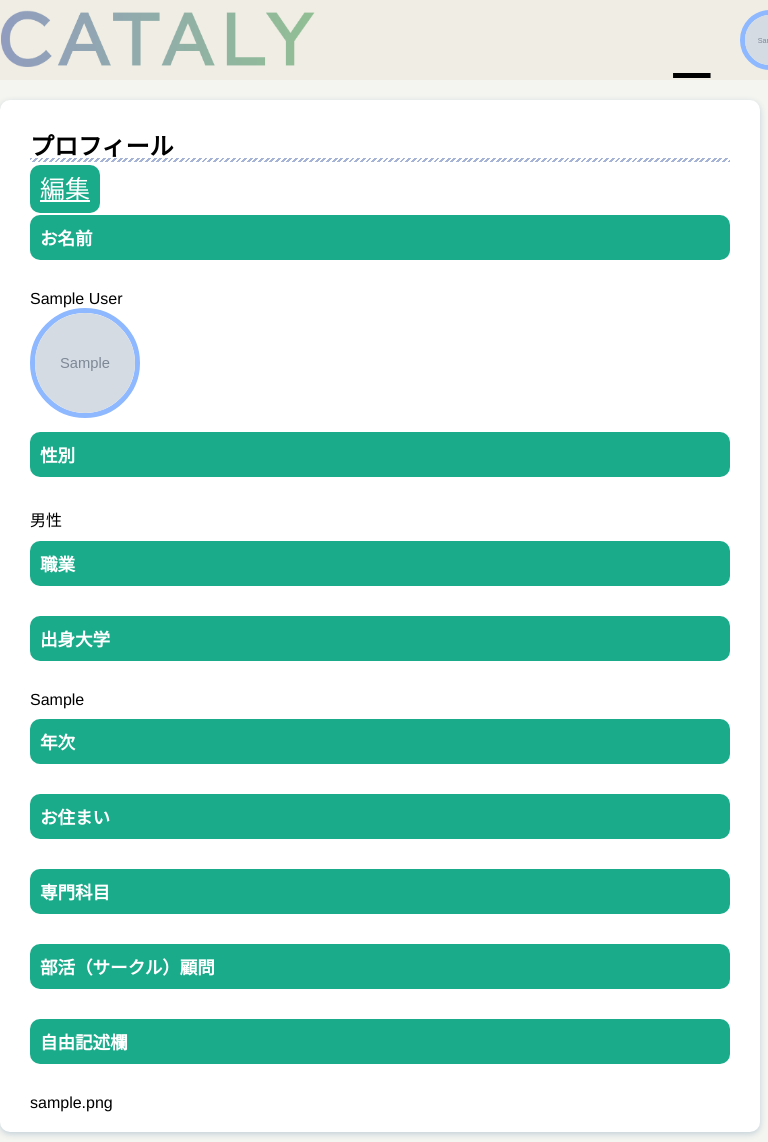
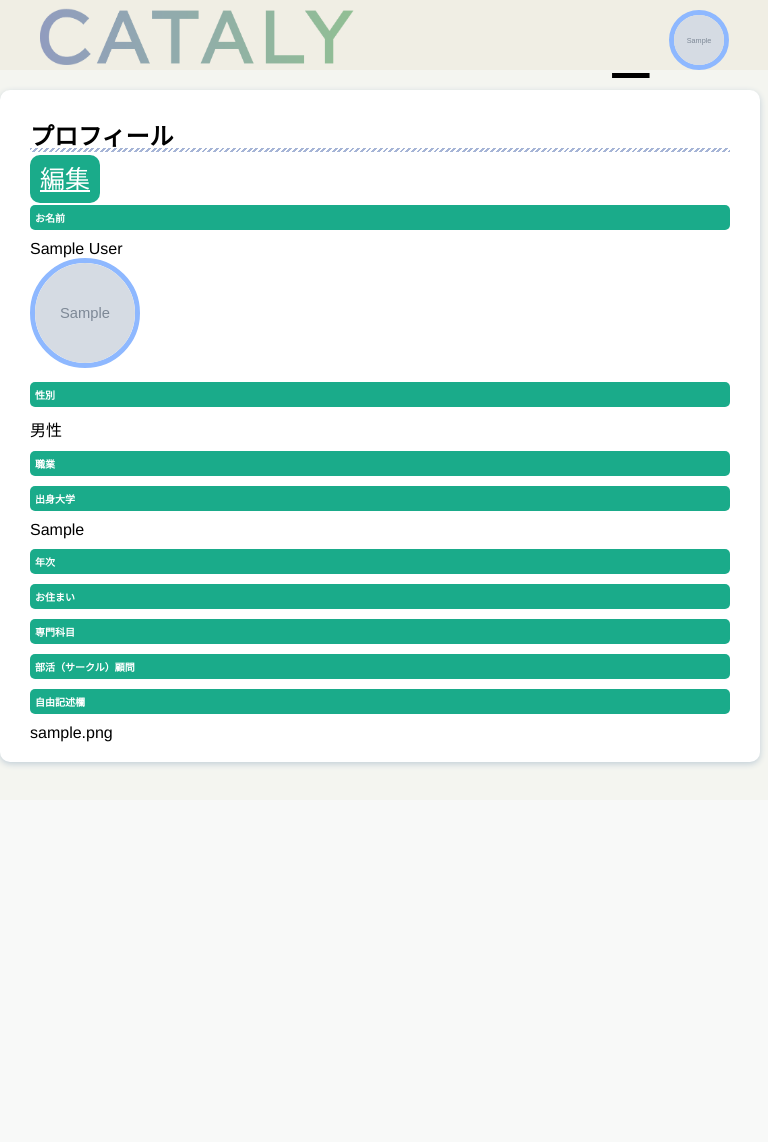
Before and after one commit to hawkcookie/CATALY, a Rails app: page /users/1 in a window 768 px wide; the page is wider, and only the part inside the window is pictured. After the commit the page ends 767 px from the top of that part, so only its background shows below. Run offline with Rails 7, Linux system fonts and the light colour scheme; a user stored in the database is signed in; tables that the repository leaves empty hold one stand-in row (values such as "Sample post"); grey boxes marked "Sample" are stand-in pictures; data that the repository does not hold is empty; style sheets or scripts are compiled from the project's sources; some libraries are stand-ins or nearby versions.

Commit message:
@media_first_try

```diff
--- a/app/assets/stylesheets/application.scss
+++ b/app/assets/stylesheets/application.scss
@@ -521,54 +521,7 @@
     cursor: pointer;
 }
 
-// プロフィール画面
-.my_profile{
-padding: 20px 30px;
-background-color: white;
-overflow: hidden;
-box-shadow: 0 2px 6px #c1ced7;
-display: table;
-width: 700px;
-margin-top: 10px;
-margin-bottom: 10px;
-border-radius: 10px;
-margin-top: 20px;
-}
 
-// プロフィールの各大項目
-.my_profile_content{
-  margin-top: 10px;
-    margin-bottom:30px;
-    background:#1AAB8A;
-    padding: 10px;
-    border-radius: 10px;
-    font-size:15px;
-    color: #ffffff;
-}
-
-
-
-// プロフィール編集ボタン
-.btn_edit_my_profile{
-  background:#1AAB8A;
-  color:#fff;
-  border:none;
-  height:50px;
-  font-size:25px;
-  padding:10px;
-  margin-top:20px;
-  cursor:pointer;
-  outline:none;
-  border-radius: 10px;
-
-  display: inline;
-}
-
-.btn_edit_my_profile:hover {
-    color: #ffffff;
-    background-color: #A4C6FF	;
-    cursor: pointer;
-}
 
 // ユーザーの検索ボタン
 .research_button{
@@ -620,6 +573,7 @@
 margin-bottom: 7px;
 margin-top: 7px;
 }
+
 // ドット下線
 .research_title:after {
   content: "";
@@ -646,6 +600,7 @@
   margin-right: 20px;
   display: inline-block;
 }
+
 
 
 // ここからチェックボックスを足掻いています
@@ -708,7 +663,7 @@
 .envelope, .bell{
   font-size: 50px;
   display: inline-block;
-  margin-right: 10px;
+
   position:  relative;
 }
 
@@ -769,3 +724,185 @@
 label{
   cursor: pointer;
 }
+
+
+    // 狭いブラウザとタブレット向け
+    @media (max-width: 1020px) and (min-width: 768px) {
+     // ヘッダー帯部分
+     .header{
+      height:50px;
+      }
+
+      // ヘッダー帯部分
+      .header{
+        height:70px;
+       }
+
+     /*catalyロゴ*/
+      .logo {
+        width: 314px;
+        height: 57px;
+        padding-top: 8px;
+      }
+
+      .menu{
+        width:690px;
+      }
+      .envelope, .bell{
+        font-size: 50px;
+      }
+
+      .icon_image_men_header{
+        width: 50px;
+        height: 50px;
+        /*サイズ指定*/
+        border-radius: 80px;
+        /*画像を丸くする*/
+        object-fit: cover;
+        /*タテヨコ比を変えないままトリミング*/
+        border: 5px solid #8EB8FF;
+        margin-right: 0px;
+      }
+
+      // icon画像の条件分岐（女性・男性・その他
+      .icon_image_women_header{
+        width: 50px;
+        height: 50px;
+        /*サイズ指定*/
+        border-radius: 80px;
+        /*画像を丸くする*/
+        object-fit: cover;
+        /*タテヨコ比を変えないままトリミング*/
+        border: 3px solid 	#FFABCE;
+        margin-right: 0px;
+      }
+
+      // icon画像の条件分岐（女性・男性・その他
+      .icon_image_other_header{
+        width: 50px;
+        height: 50px;
+        /*サイズ指定*/
+        border-radius: 80px;
+        /*画像を丸くする*/
+        object-fit: cover;
+        /*タテヨコ比を変えないままトリミング*/
+        border: 3px solid 	#86F9C5;
+        margin-right: 0px;
+      }
+
+      // ログインボタン
+      .login , .new{
+        display: inline-block;
+        padding: 5px;
+        background: #f0eee4;
+        border: solid 1.8px black;/*線*/
+        border-radius: 6px;/*角の丸み*/
+        margin-right: auto;//ここで中央寄せを指定する。
+        margin-left : auto;
+        margin-top:3px;
+        font-size: 16px;
+      }
+
+      /*ログイン・新規登録ボタン*/
+      .login_new{
+        margin-top: 15px;
+
+      }
+
+      .twitter{
+        float:right;
+
+      }
+
+    }
+
+
+
+    // =========================================================================
+    // =========================================================================
+
+
+    // css{スマホ向け}
+    @media (max-width: 767px) {
+       // ヘッダー帯部分
+        .header{
+          height:70px;
+         }
+
+       /*catalyロゴ*/
+        .logo {
+          width: 192.5px;
+          height: 35px;
+          padding-top: 18px;
+        }
+
+        .menu{
+          width:360px;
+        }
+        .envelope, .bell{
+          font-size: 35px;
+        }
+
+        .icon_image_men_header{
+          width: 44px;
+          height: 44px;
+          /*サイズ指定*/
+          border-radius: 80px;
+          /*画像を丸くする*/
+          object-fit: cover;
+          /*タテヨコ比を変えないままトリミング*/
+          border: 5px solid #8EB8FF;
+          margin-right: 20px;
+        }
+
+        // icon画像の条件分岐（女性・男性・その他
+        .icon_image_women_header{
+          width: 44px;
+          height: 44px;
+          /*サイズ指定*/
+          border-radius: 80px;
+          /*画像を丸くする*/
+          object-fit: cover;
+          /*タテヨコ比を変えないままトリミング*/
+          border: 3px solid 	#FFABCE;
+          margin-right: 20px;
+        }
+
+        // icon画像の条件分岐（女性・男性・その他
+        .icon_image_other_header{
+          width: 44px;
+          height: 44px;
+          /*サイズ指定*/
+          border-radius: 80px;
+          /*画像を丸くする*/
+          object-fit: cover;
+          /*タテヨコ比を変えないままトリミング*/
+          border: 3px solid 	#86F9C5;
+          margin-right: 20px;
+        }
+
+        // ログインボタン
+        .login , .new{
+          display: inline-block;
+          padding: 5px;
+          background: #f0eee4;
+          border: solid 1.8px black;/*線*/
+          border-radius: 6px;/*角の丸み*/
+          margin-right: auto;//ここで中央寄せを指定する。
+          margin-left : auto;
+          margin-top:3px;
+          font-size: 10px;
+        }
+
+        /*ログイン・新規登録ボタン*/
+        .login_new{
+          margin-top: 15px;
+
+        }
+
+        .twitter{
+          float:right;
+
+        }
+
+     }
--- a/app/assets/stylesheets/users.scss
+++ b/app/assets/stylesheets/users.scss
@@ -16,3 +16,85 @@
   margin-left : auto;
   width:800px;
 }
+
+// プロフィール画面
+.my_profile{
+  padding: 20px 30px;
+  background-color: white;
+  overflow: hidden;
+  box-shadow: 0 2px 6px #c1ced7;
+  display: table;
+  width: 700px;
+  margin-top: 10px;
+  margin-bottom: 10px;
+  border-radius: 10px;
+  margin-top: 20px;
+  }
+
+
+  // プロフィールの各大項目
+  .my_profile_content{
+    margin-top: 10px;
+      margin-bottom:30px;
+      background:#1AAB8A;
+      padding: 10px;
+      border-radius: 10px;
+      font-size:15px;
+      color: #ffffff;
+  }
+
+
+
+
+  // プロフィール編集ボタン
+  .btn_edit_my_profile{
+    background:#1AAB8A;
+    color:#fff;
+    border:none;
+    height:50px;
+    font-size:25px;
+    padding:10px;
+    margin-top:20px;
+    cursor:pointer;
+    outline:none;
+    border-radius: 10px;
+
+    display: inline;
+  }
+
+  .btn_edit_my_profile:hover {
+      color: #ffffff;
+      background-color: #A4C6FF	;
+      cursor: pointer;
+  }
+
+
+
+
+
+    // 狭いブラウザとタブレット向け
+    @media (max-width: 1020px) and (min-width: 768px) {
+
+      // プロフィールの各大項目
+      .my_profile_content{
+          margin-top: 10px;
+          margin-bottom:10px;
+          background:#1AAB8A;
+          padding: 5px;
+          border-radius: 5px;
+          font-size:10px;
+          }
+        }
+
+
+   // css{スマホ向け}
+    @media (max-width: 767px) {
+      // プロフィールの各大項目
+      .my_profile_content{
+        margin-top: 10px;
+        margin-bottom:10px;
+        padding: 5px;
+        border-radius: 5px;
+        font-size:15px;
+        }
+     }
--- a/app/views/comments/index.html.erb
+++ b/app/views/comments/index.html.erb
@@ -359,7 +359,6 @@
 
     <h1>ユーザー一覧</h1>
 
-
     <% @users.each do |user| %>
         <% if user.consalting == "はい" %>
            <%= link_to "/users/#{user.id}/show" do %>
--- a/app/views/layouts/application.html.erb
+++ b/app/views/layouts/application.html.erb
@@ -9,6 +9,7 @@
     <%= javascript_include_tag 'application', 'data-turbolinks-track': 'reload' %>
     <%= favicon_link_tag('favicon_icon.png') %>
     <link rel="apple-touch-icon" href="apple-touch-icon.png">
+    <meta name="viewport" content="width=device-width,initial-scale=1">
   </head>
 
 
@@ -68,13 +69,14 @@
           <div class="new">
             <%= link_to "新規登録", new_user_registration_path, class: 'post' %> <!-- 新規登録画面に移行する -->
           </div>
+
           <div class="twitter">
               <%= link_to  "https://twitter.com/Cataly_teacher",target: :_blank do %>
               <i class="fab fa-twitter-square"></i>
               </div>
             <% end %><!-- twitterに遷移する -->
           </div>
-        </div>
+      </div>
 
     </div>
   </div>
--- a/app/views/users/show.html.erb
+++ b/app/views/users/show.html.erb
@@ -1,9 +1,9 @@
 
 <div class="user_profile">
 <div class="my_profile">
-<div class="research_title">
-<h2>プロフィール</h2>
-</div>
+  <div class="research_title">
+    <h2>プロフィール</h2>
+  </div>
 
 
 
@@ -13,7 +13,7 @@
 <% end%>
 
 <div class="my_profile_content">
-  <h3>お名前</h3>
+  <h4>お名前</h4>
 </div>
 <%= @user.name %>
 
@@ -26,36 +26,36 @@
   <% end %>
 
   <div class="my_profile_content">
-    <h3>性別</h3>
+    <h4>性別</h4>
   </div>
   <%= @user.sex %>
   <div class="my_profile_content">
-    <h3>職業</h3>
+    <h4>職業</h4>
   </div>
   <%= @user.work %>
   <div class="my_profile_content">
-    <h3>出身大学</h3>
+    <h4>出身大学</h4>
   </div>
   <%= @user.uni %>
 
   <div class="my_profile_content">
-    <h3>年次</h3>
+    <h4>年次</h4>
   </div>
   <%= @user.annual %>
   <div class="my_profile_content">
-    <h3>お住まい</h3>
+    <h4>お住まい</h4>
   </div>
   <%= @user.location %>
   <div class="my_profile_content">
-    <h3>専門科目</h3>
+    <h4>専門科目</h4>
   </div>
   <%= @user.subject %>
   <div class="my_profile_content">
-    <h3>部活（サークル）顧問</h3>
+    <h4>部活（サークル）顧問</h4>
   </div>
   <%= @user.club %>
   <div class="my_profile_content">
-    <h3>自由記述欄</h3>
+    <h4>自由記述欄</h4>
   </div>
     <%= safe_join(@user.free_profile.split("\n"), tag(:br)) %>
 
```
